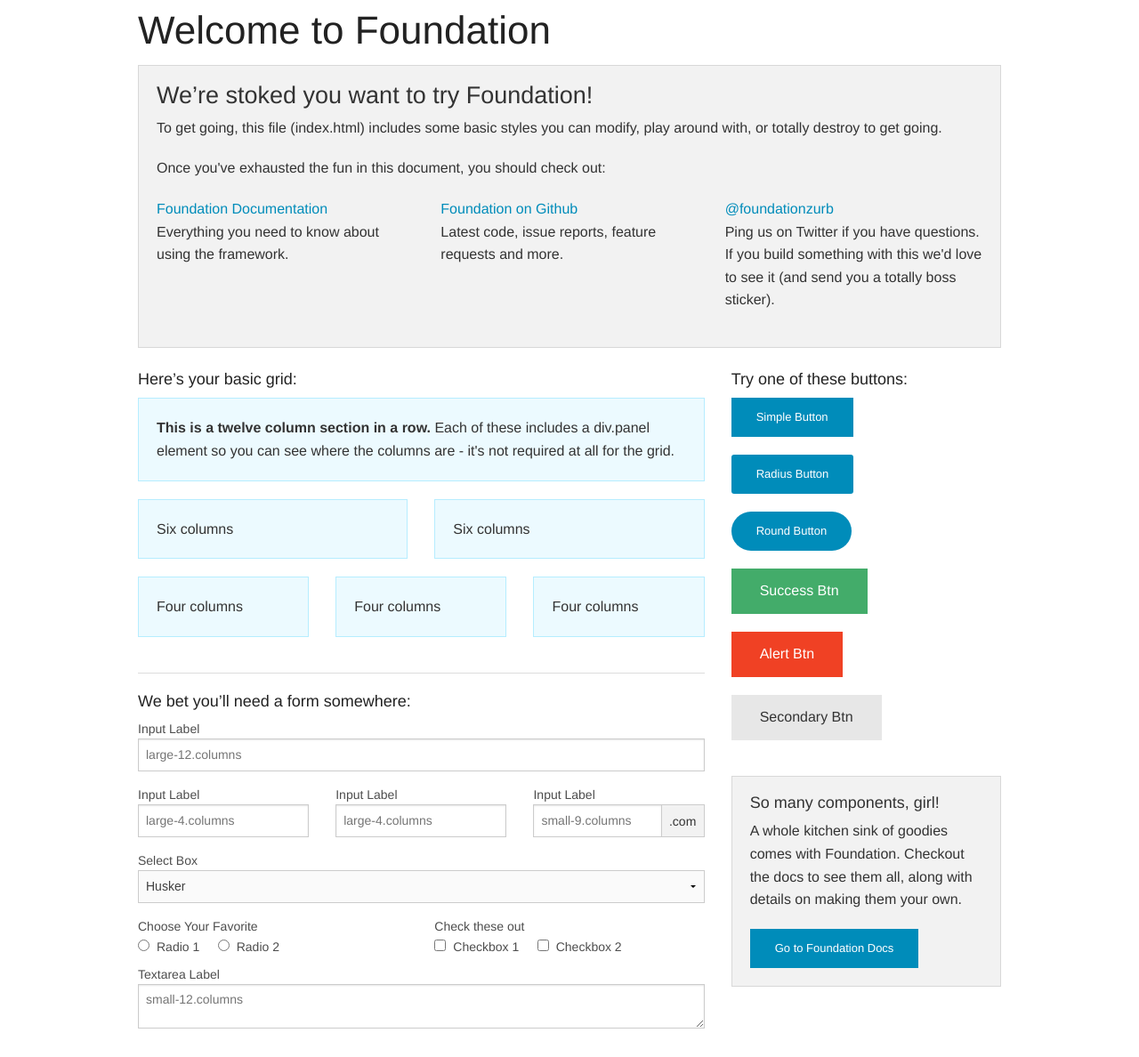
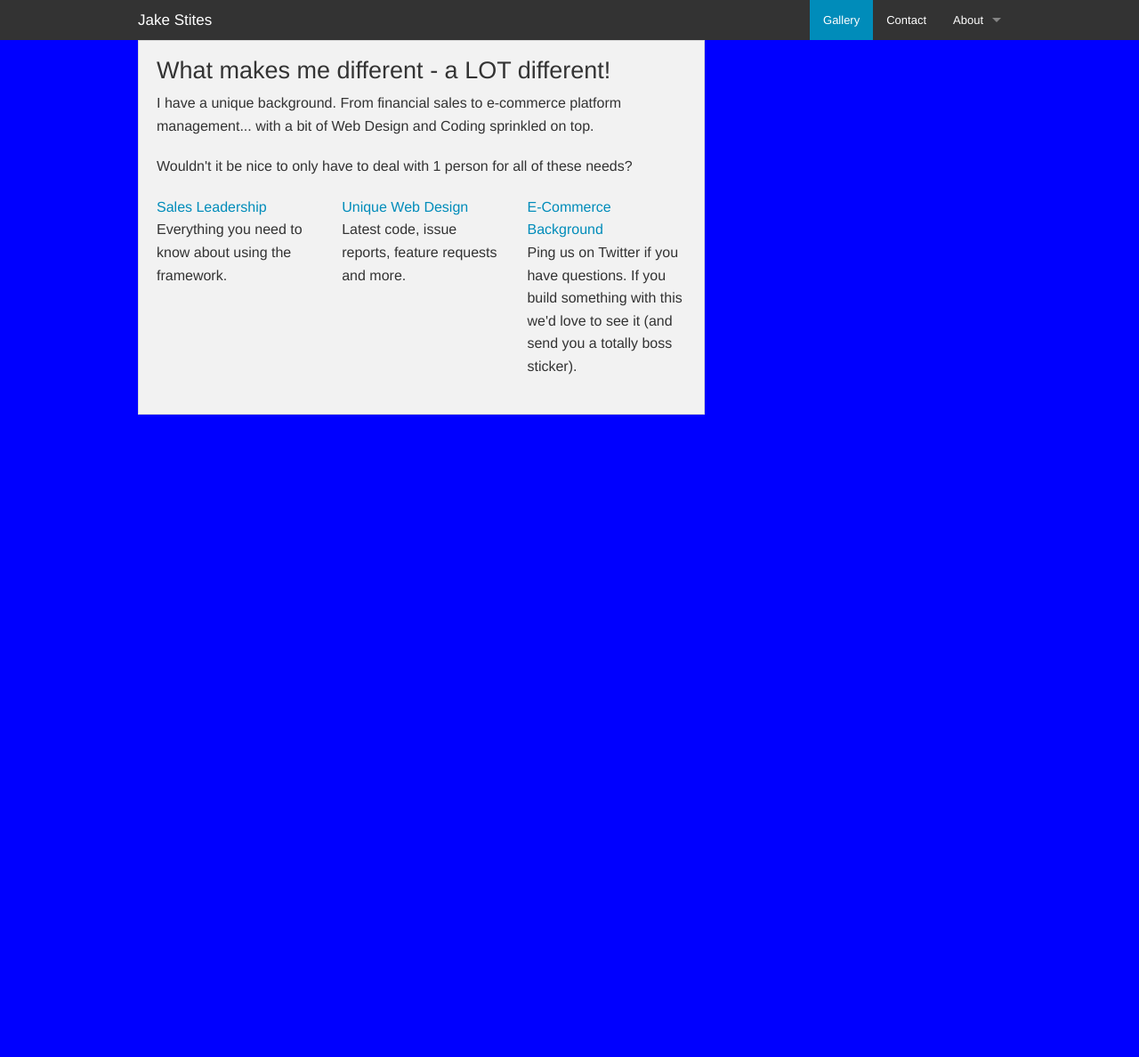
Before and after one commit to jakestites/personalpage, a plain HTML site: page index.html in a window 1280 px wide. Shown: the whole page at 89% size. After the commit the page ends 800 px from the top, so only its background shows below. Drawn offline with Linux system fonts and the light colour scheme; files that its build step writes are made by us from their sources.

Commit message:
added sticky nav bar

```diff
--- a/index.html
+++ b/index.html
@@ -5,157 +5,64 @@
     <meta name="viewport" content="width=device-width, initial-scale=1.0" />
     <title>Jake Stites</title>
     <link rel="stylesheet" href="css/foundation.css" />
+    <link rel="stylesheet" type="text/css" href="css/style.css">
     <script src="js/vendor/modernizr.js"></script>
   </head>
   <body>
 
-    <div class="row">
-      <div class="large-12 columns">
-        <h1>Welcome to Foundation</h1>
-      </div>
+    <!-- nav bar -->
+    <div class="contain-to-grid fixed">
+      <nav class="top-bar" data-topbar role="navigation">
+        <ul class="title-area">
+          <li class="name">
+            <h1><a href="#">Jake Stites</a></h1>
+          </li>
+           <!-- Remove the class "menu-icon" to get rid of menu icon. Take out "Menu" to just have icon alone -->
+          <li class="toggle-topbar menu-icon"><a href="#"><span></span></a></li>
+        </ul>
+
+        <section class="top-bar-section">
+          <!-- Right Nav Section -->
+          <ul class="right">
+            <li class="active"><a href="#">Gallery</a></li>
+            <li><a href="#">Contact</a></li>
+            <li class="has-dropdown">
+              <a href="#">About</a>
+              <ul class="dropdown">
+                <li><a href="#">Experience</a></li>
+                <li class="active"><a href="#">Education</a></li>
+              </ul>
+            </li>
+          </ul>
+          <!-- End of Right Nav Section -->
+
+        </section>
+      </nav>
     </div>
+    <!-- end of nav bar -->
 
     <div class="row">
-      <div class="large-12 columns">
+      <div class="large-8 columns">
       	<div class="panel">
-	        <h3>We&rsquo;re stoked you want to try Foundation! </h3>
-	        <p>To get going, this file (index.html) includes some basic styles you can modify, play around with, or totally destroy to get going.</p>
-	        <p>Once you've exhausted the fun in this document, you should check out:</p>
+	        <h3>What makes me different - a LOT different! </h3>
+	        <p>I have a unique background. From financial sales to e-commerce platform management... with a bit of Web Design and Coding sprinkled on top.</p>
+	        <p>Wouldn't it be nice to only have to deal with 1 person for all of these needs?</p>
 	        <div class="row">
 	        	<div class="large-4 medium-4 columns">
-	    		<p><a href="http://foundation.zurb.com/docs">Foundation Documentation</a><br />Everything you need to know about using the framework.</p>
-	    	</div>
+	    		<p><a href="http://foundation.zurb.com/docs">Sales Leadership</a><br />Everything you need to know about using the framework.</p>
+	    	  </div>
 	        	<div class="large-4 medium-4 columns">
-	        		<p><a href="http://github.com/zurb/foundation">Foundation on Github</a><br />Latest code, issue reports, feature requests and more.</p>
+	        		<p><a href="http://github.com/zurb/foundation">Unique Web Design</a><br />Latest code, issue reports, feature requests and more.</p>
 	        	</div>
 	        	<div class="large-4 medium-4 columns">
-	        		<p><a href="http://twitter.com/foundationzurb">@foundationzurb</a><br />Ping us on Twitter if you have questions. If you build something with this we'd love to see it (and send you a totally boss sticker).</p>
+	        		<p><a href="http://twitter.com/foundationzurb">E-Commerce Background</a><br />Ping us on Twitter if you have questions. If you build something with this we'd love to see it (and send you a totally boss sticker).</p>
 	        	</div>
 					</div>
       	</div>
       </div>
     </div>
 
-    <div class="row">
-      <div class="large-8 medium-8 columns">
-        <h5>Here&rsquo;s your basic grid:</h5>
-        <!-- Grid Example -->
 
-        <div class="row">
-          <div class="large-12 columns">
-            <div class="callout panel">
-              <p><strong>This is a twelve column section in a row.</strong> Each of these includes a div.panel element so you can see where the columns are - it's not required at all for the grid.</p>
-            </div>
-          </div>
-        </div>
-        <div class="row">
-          <div class="large-6 medium-6 columns">
-            <div class="callout panel">
-              <p>Six columns</p>
-            </div>
-          </div>
-          <div class="large-6 medium-6 columns">
-            <div class="callout panel">
-              <p>Six columns</p>
-            </div>
-          </div>
-        </div>
-        <div class="row">
-          <div class="large-4 medium-4 small-4 columns">
-            <div class="callout panel">
-              <p>Four columns</p>
-            </div>
-          </div>
-          <div class="large-4 medium-4 small-4 columns">
-            <div class="callout panel">
-              <p>Four columns</p>
-            </div>
-          </div>
-          <div class="large-4 medium-4 small-4 columns">
-            <div class="callout panel">
-              <p>Four columns</p>
-            </div>
-          </div>
-        </div>
-
-        <hr />
-
-        <h5>We bet you&rsquo;ll need a form somewhere:</h5>
-        <form>
-				  <div class="row">
-				    <div class="large-12 columns">
-				      <label>Input Label</label>
-				      <input type="text" placeholder="large-12.columns" />
-				    </div>
-				  </div>
-				  <div class="row">
-				    <div class="large-4 medium-4 columns">
-				      <label>Input Label</label>
-				      <input type="text" placeholder="large-4.columns" />
-				    </div>
-				    <div class="large-4 medium-4 columns">
-				      <label>Input Label</label>
-				      <input type="text" placeholder="large-4.columns" />
-				    </div>
-				    <div class="large-4 medium-4 columns">
-				      <div class="row collapse">
-				        <label>Input Label</label>
-				        <div class="small-9 columns">
-				          <input type="text" placeholder="small-9.columns" />
-				        </div>
-				        <div class="small-3 columns">
-				          <span class="postfix">.com</span>
-				        </div>
-				      </div>
-				    </div>
-				  </div>
-				  <div class="row">
-				    <div class="large-12 columns">
-				      <label>Select Box</label>
-				      <select>
-				        <option value="husker">Husker</option>
-				        <option value="starbuck">Starbuck</option>
-				        <option value="hotdog">Hot Dog</option>
-				        <option value="apollo">Apollo</option>
-				      </select>
-				    </div>
-				  </div>
-				  <div class="row">
-				    <div class="large-6 medium-6 columns">
-				      <label>Choose Your Favorite</label>
-				      <input type="radio" name="pokemon" value="Red" id="pokemonRed"><label for="pokemonRed">Radio 1</label>
-				      <input type="radio" name="pokemon" value="Blue" id="pokemonBlue"><label for="pokemonBlue">Radio 2</label>
-				    </div>
-				    <div class="large-6 medium-6 columns">
-				      <label>Check these out</label>
-				      <input id="checkbox1" type="checkbox"><label for="checkbox1">Checkbox 1</label>
-				      <input id="checkbox2" type="checkbox"><label for="checkbox2">Checkbox 2</label>
-				    </div>
-				  </div>
-				  <div class="row">
-				    <div class="large-12 columns">
-				      <label>Textarea Label</label>
-				      <textarea placeholder="small-12.columns"></textarea>
-				    </div>
-				  </div>
-				</form>
-      </div>
-
-      <div class="large-4 medium-4 columns">
-			  <h5>Try one of these buttons:</h5>
-			  <p><a href="#" class="small button">Simple Button</a><br/>
-        <a href="#" class="small radius button">Radius Button</a><br/>
-        <a href="#" class="small round button">Round Button</a><br/>
-        <a href="#" class="medium success button">Success Btn</a><br/>
-        <a href="#" class="medium alert button">Alert Btn</a><br/>
-        <a href="#" class="medium secondary button">Secondary Btn</a></p>
-				<div class="panel">
-        	<h5>So many components, girl!</h5>
-        	<p>A whole kitchen sink of goodies comes with Foundation. Checkout the docs to see them all, along with details on making them your own.</p>
-        	<a href="http://foundation.zurb.com/docs/" class="small button">Go to Foundation Docs</a>
-        </div>
-      </div>
-    </div>
 
     <script src="js/vendor/jquery.js"></script>
     <script src="js/foundation.min.js"></script>
--- /dev/null
+++ b/style.css
@@ -0,0 +1,3 @@
+body {
+	background-color: blue;
+}
```
Also changed, not shown: css/foundation.css, img/HD-Tropical-Paradise-Beach.jpg (added).
